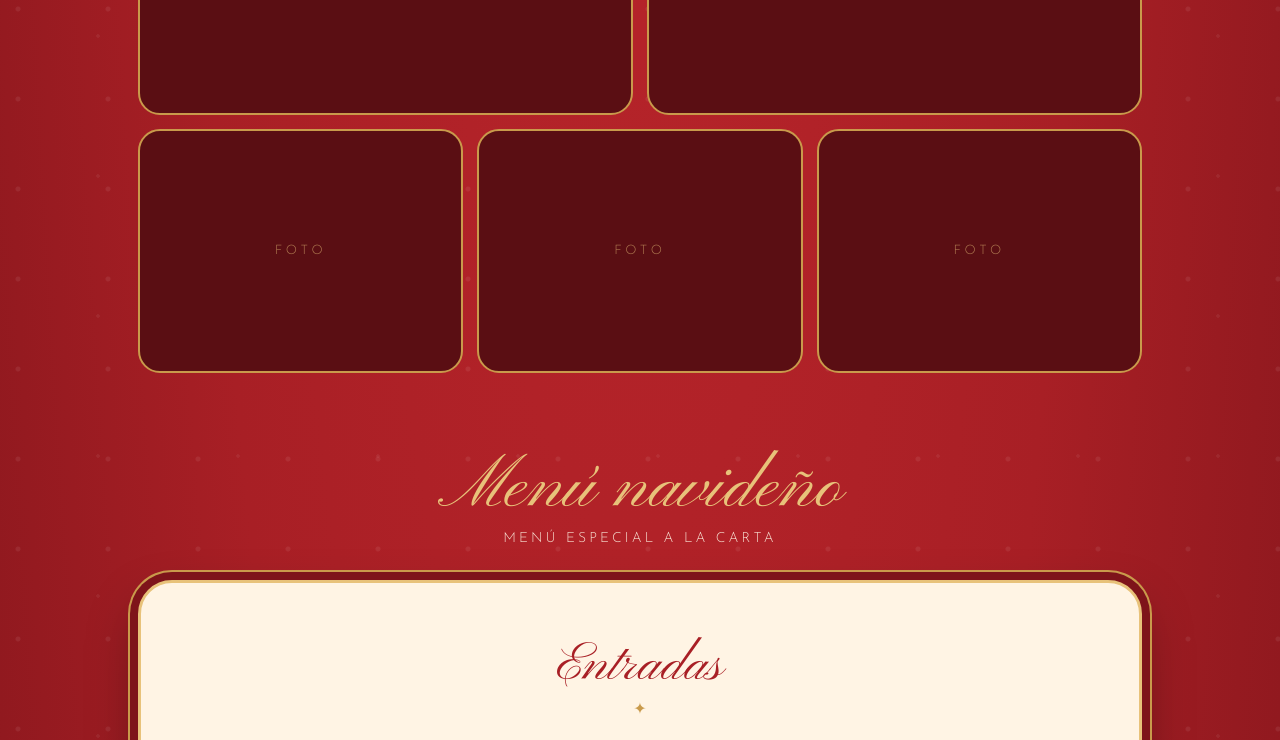
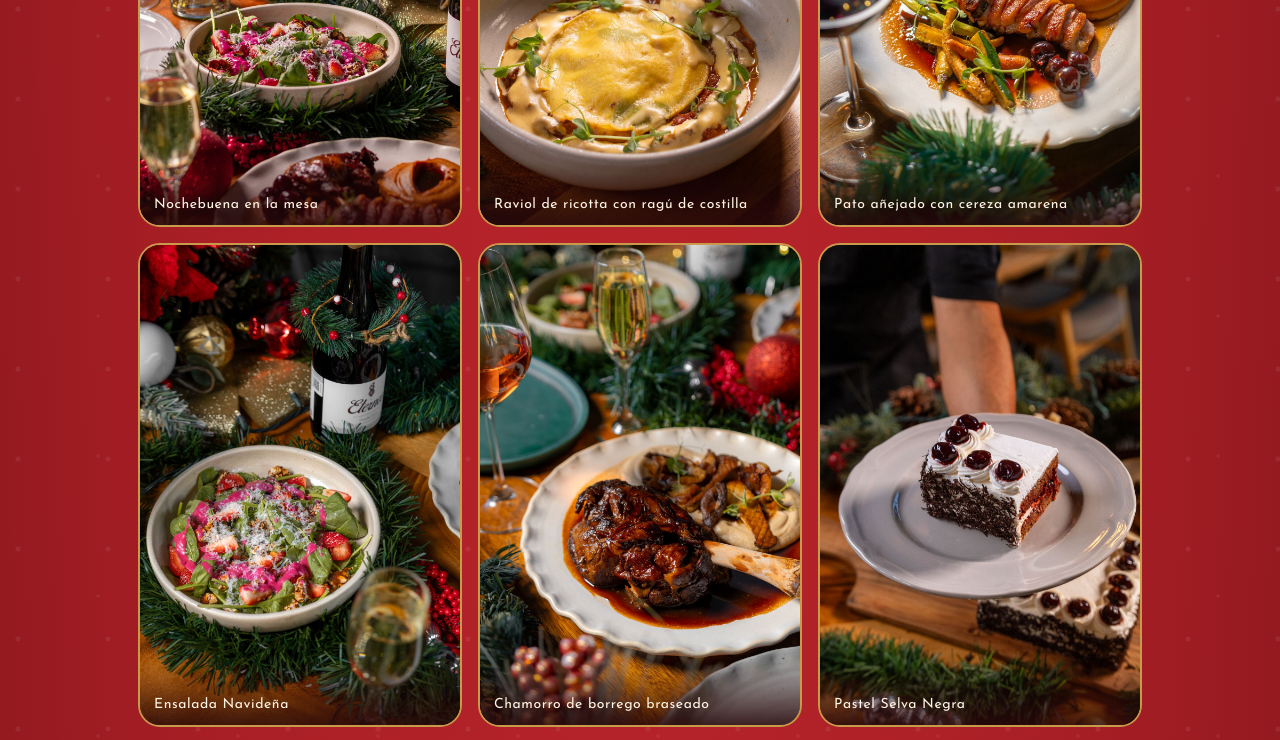
Before and after one commit to Antetodo-equipo/camisetas-salvia-votacion, a plain HTML site: page navidad/index.html in a window 1280 px wide. Shown: the part 1980-2720 px from the top of the page. Drawn offline with nearby package versions, Linux system fonts and the light colour scheme.

Commit message:
Navidad: fotos comprimidas (13 imágenes, 3.7 MB) y galería con todos los platillos
Co-Authored-By: Claude Sonnet 5.5 <noreply@anthropic.com>
Claude-Session: https://claude.ai/code/session_01YYNmhmZ5rVQAVvEn4Cpbxm

```diff
--- a/navidad/index.html
+++ b/navidad/index.html
@@ -49,13 +49,11 @@ h2{font:400 clamp(44px,8vw,72px)/1 var(--script);color:var(--gold);margin:0 0 6p
 .info small{display:block;font:600 11px var(--sans);letter-spacing:.22em;text-transform:uppercase;color:var(--gold);margin-bottom:6px}
 .info b{font:600 20px/1.2 var(--serif)}
 /* Galería */
-.gal{display:grid;grid-template-columns:repeat(6,1fr);gap:14px}
-.gal figure{margin:0;border-radius:22px;overflow:hidden;border:2px solid var(--gold-d);background:var(--red-dd);aspect-ratio:4/3;grid-column:span 2;position:relative}
-.gal figure:nth-child(1),.gal figure:nth-child(2){grid-column:span 3}
-.gal img{width:100%;height:100%;object-fit:cover;display:block;transition:transform .5s}
-.gal figure:hover img{transform:scale(1.05)}
-.gal figure.empty::after{content:"Foto";position:absolute;inset:0;display:flex;align-items:center;justify-content:center;font:300 13px var(--sans);letter-spacing:.3em;text-transform:uppercase;color:var(--gold);opacity:.6}
-@media(max-width:700px){.gal{grid-template-columns:1fr 1fr}.gal figure,.gal figure:nth-child(1),.gal figure:nth-child(2){grid-column:span 1}.gal figure:nth-child(1){grid-column:span 2}}
+.gal{columns:3 260px;column-gap:16px}
+.gal figure{margin:0 0 16px;break-inside:avoid;border-radius:22px;overflow:hidden;border:2px solid var(--gold-d);background:var(--red-dd);position:relative}
+.gal img{width:100%;height:auto;display:block;transition:transform .5s}
+.gal figure:hover img{transform:scale(1.04)}
+.gal figcaption{position:absolute;left:0;right:0;bottom:0;padding:34px 14px 12px;background:linear-gradient(transparent,rgba(40,8,10,.85));font:400 14px/1.25 var(--sans);letter-spacing:.04em}
 /* Menú */
 .menu{background:var(--cream);color:var(--ink);border-radius:34px;padding:clamp(26px,5vw,56px);border:3px solid var(--gold);box-shadow:0 0 0 8px var(--red-d),0 0 0 10px var(--gold-d),0 24px 50px rgba(0,0,0,.35);position:relative}
 .menu h3{font:400 clamp(38px,6vw,54px)/1 var(--script);color:var(--red);margin:44px 0 6px;text-align:center}
@@ -116,11 +114,18 @@ footer{margin-top:80px;background:var(--red-dd);border-top:2px solid var(--gold-
     <h2>Sabores de temporada</h2>
     <p class="sub">Algunos platillos de la noche</p>
     <div class="gal" id="gal">
-      <figure><img src="img/platillo-1.jpg" alt="Platillo navideño Salvia Blanca" loading="lazy"></figure>
-      <figure><img src="img/platillo-2.jpg" alt="Platillo navideño Salvia Blanca" loading="lazy"></figure>
-      <figure><img src="img/platillo-3.jpg" alt="Platillo navideño Salvia Blanca" loading="lazy"></figure>
-      <figure><img src="img/platillo-4.jpg" alt="Platillo navideño Salvia Blanca" loading="lazy"></figure>
-      <figure><img src="img/platillo-5.jpg" alt="Platillo navideño Salvia Blanca" loading="lazy"></figure>
+      <figure><img src="img/ambiente.jpg" alt="Nochebuena en la mesa" loading="lazy" width="1200" height="1800"><figcaption>Nochebuena en la mesa</figcaption></figure>
+      <figure><img src="img/ensalada.jpg" alt="Ensalada Navideña" loading="lazy" width="1200" height="1800"><figcaption>Ensalada Navideña</figcaption></figure>
+      <figure><img src="img/betabel.jpg" alt="Betabel rostizado con jocoque" loading="lazy" width="1200" height="1800"><figcaption>Betabel rostizado con jocoque</figcaption></figure>
+      <figure><img src="img/crema-hongos.jpg" alt="Crema de hongos silvestres" loading="lazy" width="1200" height="1800"><figcaption>Crema de hongos silvestres</figcaption></figure>
+      <figure><img src="img/raviol.jpg" alt="Raviol de ricotta con ragú de costilla" loading="lazy" width="1200" height="1800"><figcaption>Raviol de ricotta con ragú de costilla</figcaption></figure>
+      <figure><img src="img/chamorro.jpg" alt="Chamorro de borrego braseado" loading="lazy" width="1200" height="1800"><figcaption>Chamorro de borrego braseado</figcaption></figure>
+      <figure><img src="img/salmon.jpg" alt="Salmón asado con frutos secos" loading="lazy" width="1200" height="1800"><figcaption>Salmón asado con frutos secos</figcaption></figure>
+      <figure><img src="img/filete.jpg" alt="Filete de res con gratín de papa" loading="lazy" width="1200" height="1800"><figcaption>Filete de res con gratín de papa</figcaption></figure>
+      <figure><img src="img/pato.jpg" alt="Pato añejado con cereza amarena" loading="lazy" width="1200" height="1800"><figcaption>Pato añejado con cereza amarena</figcaption></figure>
+      <figure><img src="img/selva-negra.jpg" alt="Pastel Selva Negra" loading="lazy" width="1200" height="1800"><figcaption>Pastel Selva Negra</figcaption></figure>
+      <figure><img src="img/tartin.jpg" alt="Tartín de manzana" loading="lazy" width="1200" height="1800"><figcaption>Tartín de manzana</figcaption></figure>
+      <figure><img src="img/tiramisu.jpg" alt="Tiramisú" loading="lazy" width="1200" height="1800"><figcaption>Tiramisú</figcaption></figure>
     </div>
   </section>
 
@@ -175,8 +180,5 @@ footer{margin-top:80px;background:var(--red-dd);border-top:2px solid var(--gold-
 </div></footer>
 
 <script>
-// Si una foto aún no existe, deja un marco vacío en lugar de imagen rota.
-document.querySelectorAll('#gal img').forEach(function(i){i.addEventListener('error',function(){i.remove();});});
-document.querySelectorAll('#gal figure').forEach(function(f){var i=f.querySelector('img');if(i)i.addEventListener('error',function(){f.classList.add('empty');});});
 </script>
 </body></html>
```
Also changed, not shown: navidad/img/ambiente.jpg (added), navidad/img/betabel.jpg (added), navidad/img/chamorro.jpg (added), navidad/img/crema-hongos.jpg (added), navidad/img/ensalada.jpg (added), navidad/img/filete.jpg (added), navidad/img/hero.jpg (added), navidad/img/pato.jpg (added), navidad/img/raviol.jpg (added), navidad/img/salmon.jpg (added), navidad/img/selva-negra.jpg (added), navidad/img/tartin.jpg (added), navidad/img/tiramisu.jpg (added).
